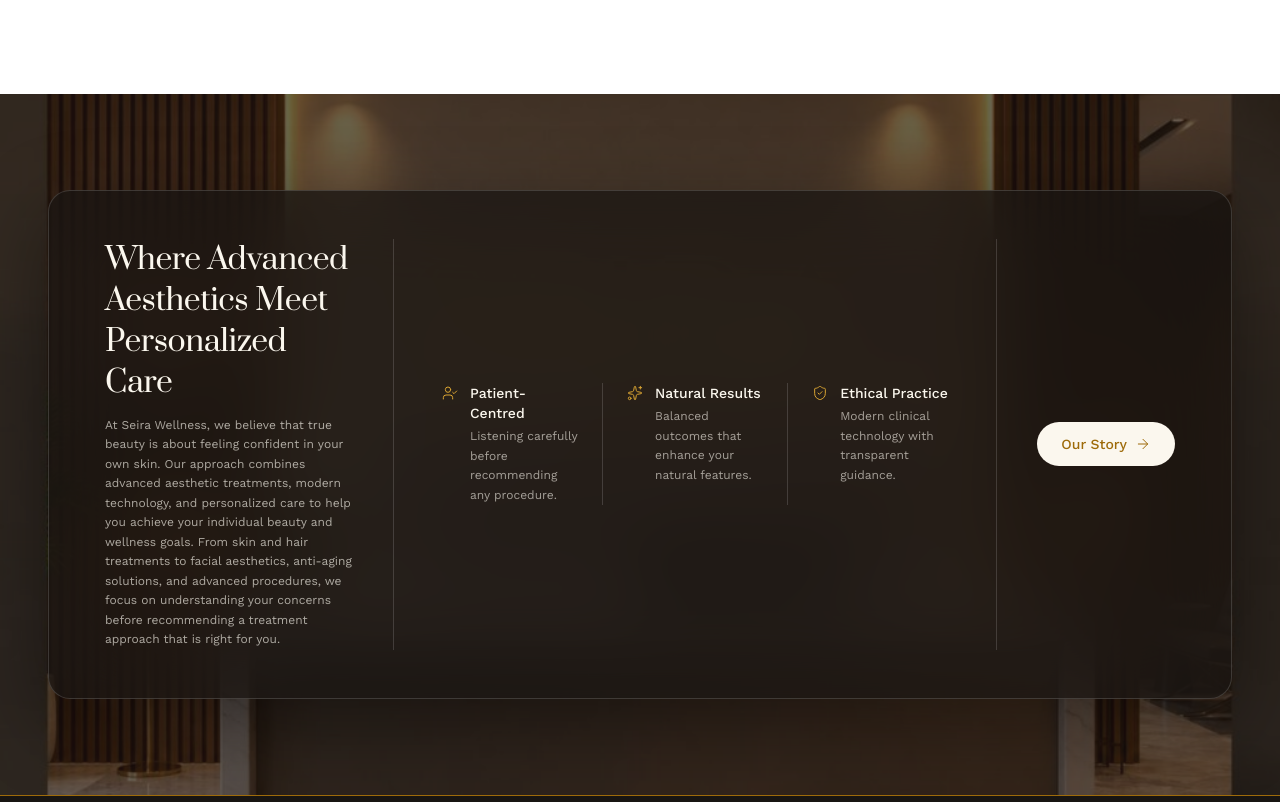
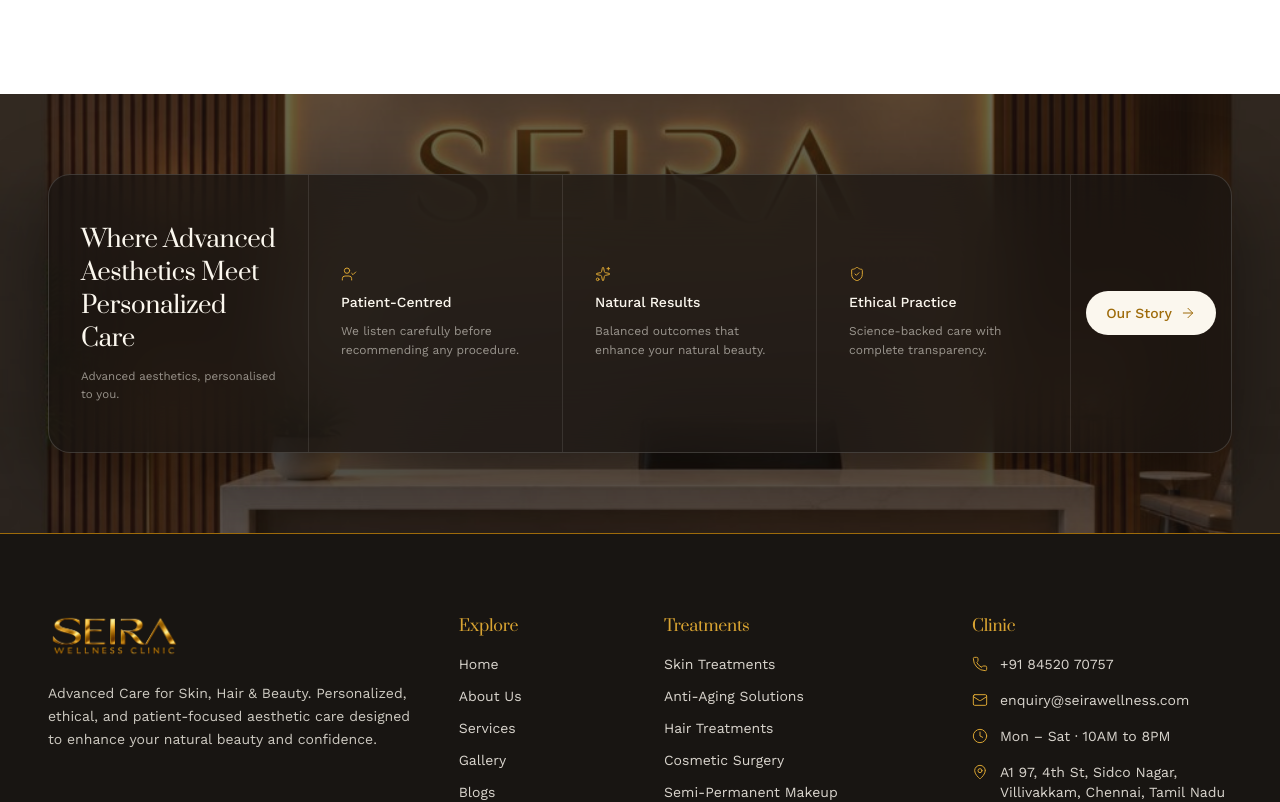
Before and after one commit to fusionxteams/seira, a React (Vite) app: page / in a window 1280 px wide. Shown: the part 1873-2675 px from the top of the page. Built offline with nearby package versions, Linux system fonts and the light colour scheme.

Commit message:
fix: proper proportions on horizontal glass band - fixed column widths

```diff
--- a/src/pages/HomePage.tsx
+++ b/src/pages/HomePage.tsx
@@ -275,59 +275,47 @@ export function HomePage({ onOpenBooking }: HomePageProps) {
       <ServicesBentoGrid onOpenBooking={onOpenBooking} />
 
       {/* 4. Dark Glass Full-Width Horizontal Band */}
-      <section className="relative overflow-hidden bg-[var(--color-ink)] py-16 md:py-24">
+      <section className="relative overflow-hidden bg-[var(--color-ink)] py-14 md:py-20">
         <img
           src="/images/clinic-interior.jpeg"
           alt="Seira Wellness clinic reception"
           className="absolute inset-0 h-full w-full object-cover opacity-35"
         />
-        {/* Full-width horizontal glass rectangle */}
         <div className="relative z-10 mx-auto max-w-7xl px-6 md:px-12">
-          <div className="rounded-3xl border border-white/15 bg-[var(--color-ink)]/75 px-8 py-10 shadow-[0_24px_80px_rgba(0,0,0,0.4)] backdrop-blur-2xl md:px-14 md:py-12">
-            {/* Row layout: headline | divider | three pillars | divider | CTA */}
-            <div className="flex flex-col gap-10 md:flex-row md:items-center md:gap-0">
+          <div className="rounded-3xl border border-white/15 bg-[var(--color-ink)]/75 shadow-[0_24px_80px_rgba(0,0,0,0.4)] backdrop-blur-2xl">
+            {/* Single horizontal row, vertically centered */}
+            <div className="flex flex-col divide-y divide-white/10 md:flex-row md:divide-x md:divide-y-0">
 
-              {/* Headline block */}
-              <div className="shrink-0 md:w-72 md:pr-10">
-                <h2 className="text-2xl leading-snug text-[var(--color-cream)] md:text-3xl">
+              {/* 1 — Headline + sub (fixed narrow width) */}
+              <div className="flex flex-col justify-center gap-3 px-8 py-10 md:w-[260px] md:shrink-0 md:py-12">
+                <h2 className="text-xl font-medium leading-snug text-[var(--color-cream)] md:text-2xl">
                   {ABOUT_CONTENT.headline}
                 </h2>
-                <p className="mt-3 text-xs leading-relaxed text-[var(--color-cream)]/65">
-                  {ABOUT_CONTENT.intro}
+                <p className="text-[11.5px] leading-relaxed text-[var(--color-cream)]/55">
+                  Advanced aesthetics, personalised to you.
                 </p>
               </div>
 
-              {/* Vertical divider */}
-              <div className="hidden w-px self-stretch bg-white/15 md:block" />
+              {/* 2 — Three pillars, equal flex columns */}
+              {[
+                { Icon: UserCheck,   label: 'Patient-Centred', sub: 'We listen carefully before recommending any procedure.' },
+                { Icon: Sparkles,    label: 'Natural Results',  sub: 'Balanced outcomes that enhance your natural beauty.' },
+                { Icon: ShieldCheck, label: 'Ethical Practice', sub: 'Science-backed care with complete transparency.' },
+              ].map(({ Icon, label, sub }) => (
+                <div key={label} className="flex flex-1 flex-col justify-center gap-2.5 px-8 py-10 md:py-12">
+                  <Icon className="h-4 w-4 text-[var(--color-gold-light)]" strokeWidth={1.5} />
+                  <p className="text-sm font-medium text-[var(--color-cream)]">{label}</p>
+                  <p className="text-xs leading-relaxed text-[var(--color-cream)]/55">{sub}</p>
+                </div>
+              ))}
 
-              {/* Three pillars in a row */}
-              <div className="flex flex-1 flex-col gap-6 md:flex-row md:gap-0 md:divide-x md:divide-white/15 md:px-6">
-                {[
-                  { Icon: UserCheck, label: 'Patient-Centred', sub: 'Listening carefully before recommending any procedure.' },
-                  { Icon: Sparkles,  label: 'Natural Results',  sub: 'Balanced outcomes that enhance your natural features.' },
-                  { Icon: ShieldCheck, label: 'Ethical Practice', sub: 'Modern clinical technology with transparent guidance.' },
-                ].map(({ Icon, label, sub }) => (
-                  <div key={label} className="flex items-start gap-3 md:flex-1 md:px-6">
-                    <Icon className="mt-0.5 h-4 w-4 shrink-0 text-[var(--color-gold-light)]" strokeWidth={1.5} />
-                    <div>
-                      <p className="text-sm font-medium text-[var(--color-cream)]">{label}</p>
-                      <p className="mt-1 text-xs leading-relaxed text-[var(--color-cream)]/60">{sub}</p>
-                    </div>
-                  </div>
-                ))}
-              </div>
-
-              {/* Vertical divider */}
-              <div className="hidden w-px self-stretch bg-white/15 md:block" />
-
-              {/* CTA */}
-              <div className="shrink-0 md:pl-10">
+              {/* 3 — CTA */}
+              <div className="flex flex-col items-center justify-center px-8 py-10 md:w-[160px] md:shrink-0 md:py-12">
                 <Link
                   to="/about"
-                  className="inline-flex items-center gap-2 rounded-full bg-[var(--color-cream)] px-6 py-3 text-sm font-medium text-[var(--color-espresso)] transition-colors hover:bg-[var(--color-gold-light)] whitespace-nowrap"
+                  className="inline-flex items-center gap-2 rounded-full bg-[var(--color-cream)] px-5 py-3 text-sm font-medium text-[var(--color-espresso)] transition-colors hover:bg-[var(--color-gold-light)] whitespace-nowrap"
                 >
-                  Our Story
-                  <ArrowRight className="h-4 w-4" strokeWidth={1.5} />
+                  Our Story <ArrowRight className="h-4 w-4" strokeWidth={1.5} />
                 </Link>
               </div>
 
```
